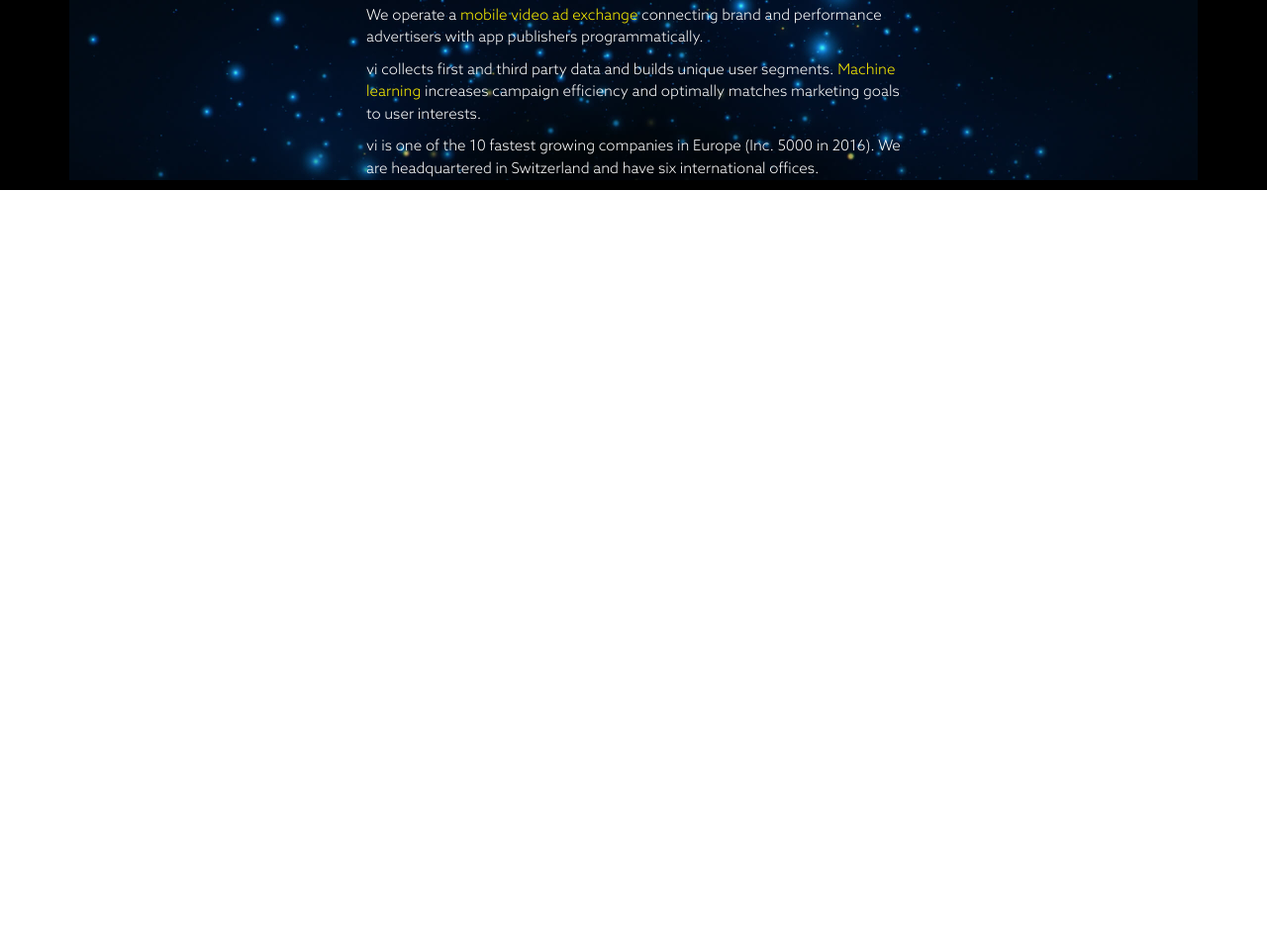
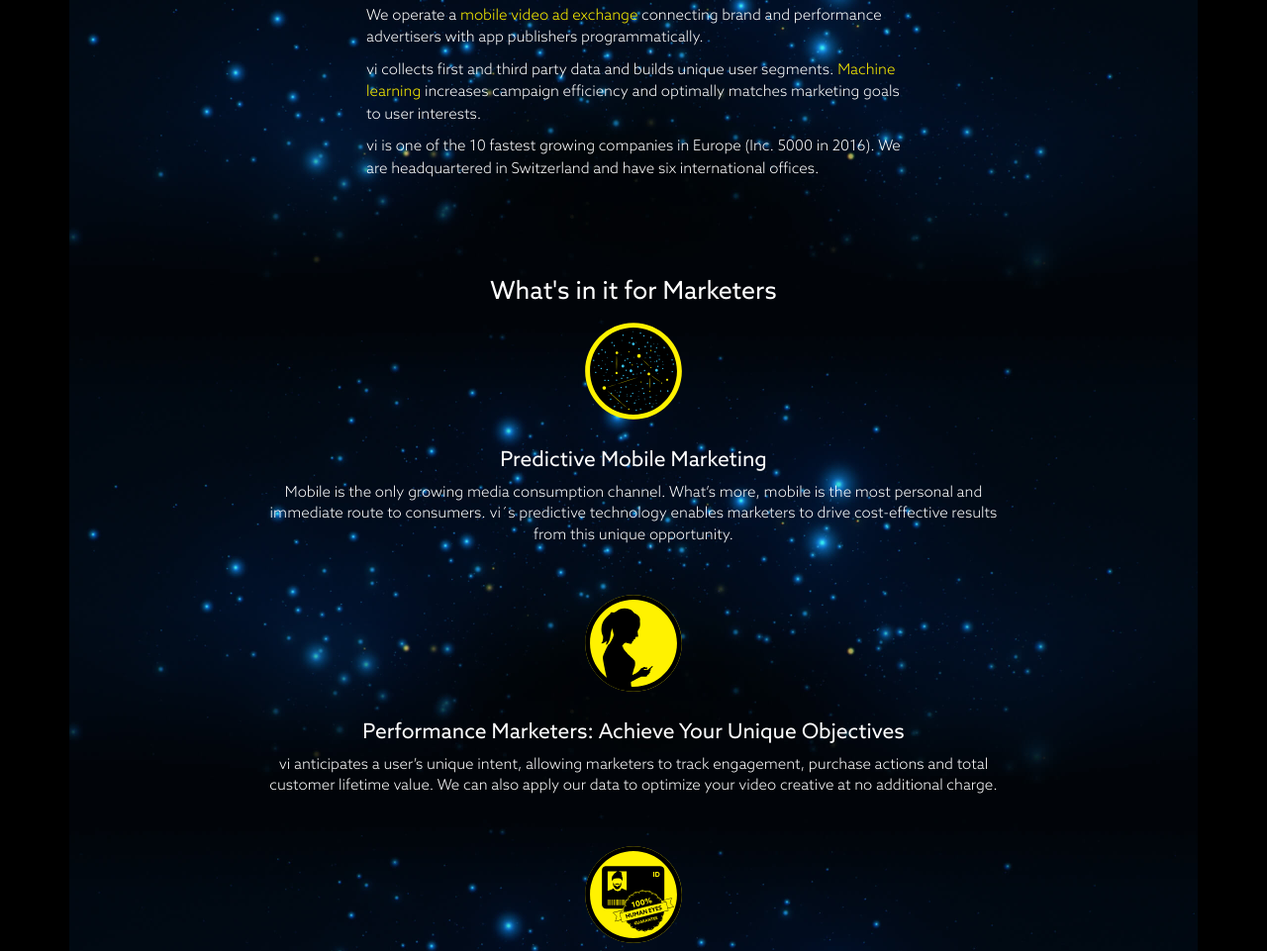
Before and after one commit to eugenelavr/vi-bootstrap-sandbox, a website: page dist/index.html in a window 1280 px wide. Shown: the part 1299-2260 px from the top of the page at 99% size. Before the commit the page ends 1491 px from the top, so only its background shows below. Drawn offline with Linux system fonts and the light colour scheme.

Commit message:
added section advertisers

```diff
--- /dev/null
+++ b/src/sass/_section-advertisers.scss
@@ -0,0 +1,38 @@
+@media screen and (min-width: 320px) {
+
+  section.advertisers {
+
+    margin-top: 100px;
+
+    h2 {
+      text-align: center;
+    }
+
+    .thumbnail {
+
+      max-width: 768px;
+      margin-left: auto;
+      margin-right: auto;
+
+      h3 {
+        margin-left: -15px;
+        margin-right: -15px;
+        text-align: center;
+      }
+
+      p {
+        font-family: AzoSansLight;
+        font-size: 15px;
+        text-align: center;
+      }
+
+      img {
+        width: 100px;
+        height: auto;
+      }
+
+    }
+
+  }
+
+}
--- a/src/sass/styles.scss
+++ b/src/sass/styles.scss
@@ -6,3 +6,4 @@
 @import "section-entry";
 @import "section-vi-in-numbers";
 @import "section-vi";
+@import "section-advertisers";
```
Also changed, not shown: dist/css/styles.css, dist/index.html, dist/js/jquery.veel.js (added), 1 other file.
